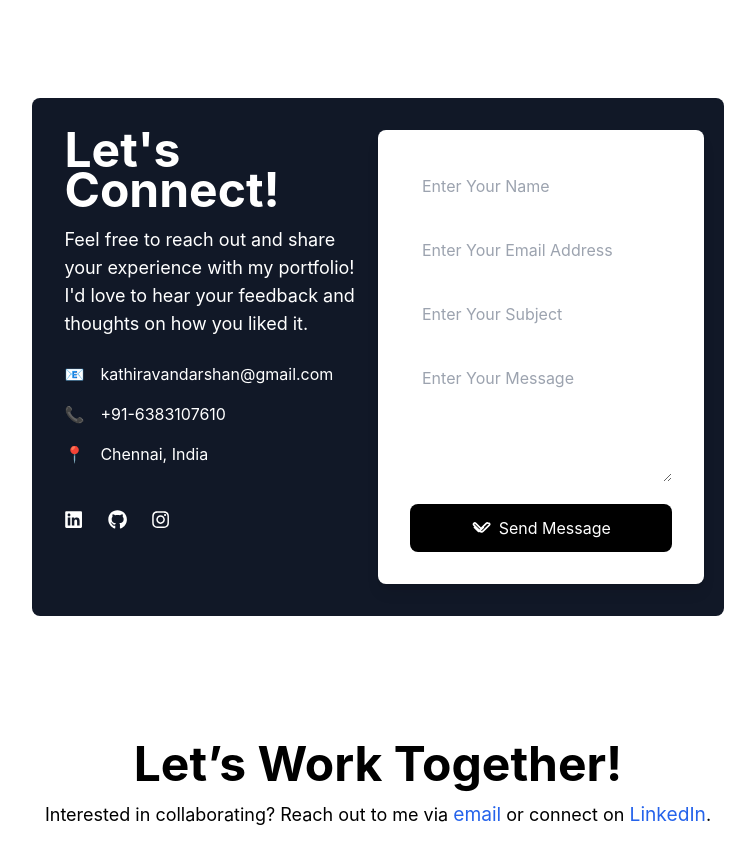
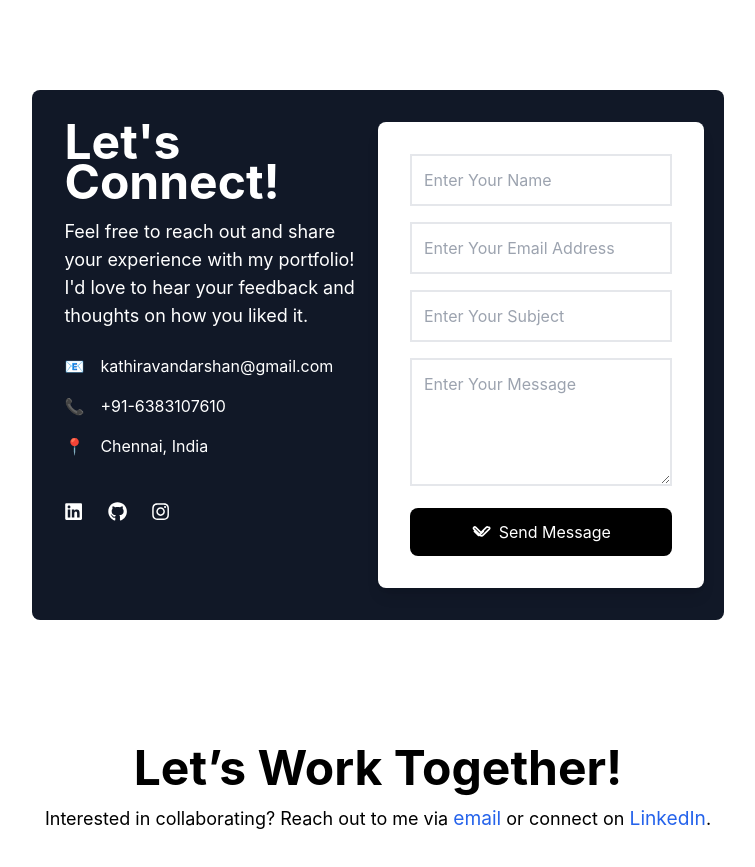
Before and after one commit to darshankathiravan/Portfolio, a Next.js app: page / in a window 1280 px wide. Shown: the part 2440-3307 px from the top of the page, without its empty margins (262-1017 px from the left). Built offline with nearby package versions, Linux system fonts and the light colour scheme.

Commit message:
Corrected contact text color, scroll offset and image route.

```diff
--- a/src/components/ContactForm2.jsx
+++ b/src/components/ContactForm2.jsx
@@ -3,13 +3,13 @@ import React from "react";
 const ContactForm2 = ({ formData, handleChange, handleSubmit }) => {
   return (
     <div className="flex justify-center items-center">
-      <div className="w-full max-w-md p-8 bg-white rounded-lg shadow-lg">
+      <div className="w-full max-w-md p-8 bg-white rounded-lg shadow-lg text-black">
         <form onSubmit={handleSubmit} className="space-y-4">
           <input
             type="text"
             name="name"
             placeholder="Enter Your Name"
-            className="w-full p-3 bg-white"
+            className="w-full p-3 bg-white border-2"
             value={formData.name}
             onChange={handleChange}
             required
@@ -18,7 +18,7 @@ const ContactForm2 = ({ formData, handleChange, handleSubmit }) => {
             type="email"
             name="email"
             placeholder="Enter Your Email Address"
-            className="w-full p-3 bg-white"
+            className="w-full p-3 bg-white border-2"
             value={formData.email}
             onChange={handleChange}
             required
@@ -27,7 +27,7 @@ const ContactForm2 = ({ formData, handleChange, handleSubmit }) => {
             type="text"
             name="subject"
             placeholder="Enter Your Subject"
-            className="w-full p-3 bg-white"
+            className="w-full p-3 bg-white border-2"
             value={formData.subject}
             onChange={handleChange}
             required
@@ -35,7 +35,7 @@ const ContactForm2 = ({ formData, handleChange, handleSubmit }) => {
           <textarea
             name="message"
             placeholder="Enter Your Message"
-            className="w-full p-3 h-32 bg-white"
+            className="w-full p-3 h-32 bg-white border-2"
             value={formData.message}
             onChange={handleChange}
             required
--- a/src/components/Navbar.jsx
+++ b/src/components/Navbar.jsx
@@ -27,20 +27,27 @@ const Navbar = () => {
     const targetElement = document.getElementById(targetId);
 
     if (targetElement) {
-      targetElement.scrollIntoView({
+      const offset = -75; // Offset value in pixels (adjust as needed)
+      const targetPosition = targetElement.getBoundingClientRect().top + window.scrollY + offset;
+
+      window.scrollTo({
+        top: targetPosition,
         behavior: "smooth",
-        block: "start",
       });
     }
-    setIsSidebarOpen(false); // Close sidebar after scroll
+
+    setIsSidebarOpen(false);
   };
 
+
   return (
-    <nav
-      // style={{ transitionDuration: "30ms" }}
-      className="p-6 flex justify-between items-center sticky top-0 z-50 border-0 text-lg bg-PrimaryBgLight dark:bg-PrimaryBgDark"
-    >
-      <span className="text-left animate-bounce font-semibold" onClick={(e)=>handleScroll(e, "home")}>@Darshan K</span>
+    <nav className="p-6 flex justify-between items-center sticky top-0 z-50 border-0 text-lg bg-PrimaryBgLight dark:bg-PrimaryBgDark">
+      <span
+        className="text-left animate-bounce font-semibold"
+        onClick={(e) => handleScroll(e, "home")}
+      >
+        @Darshan K
+      </span>
 
       {/* Sidebar Toggle Button */}
       <button
@@ -107,7 +114,6 @@ const Navbar = () => {
           </li>
         </ul>
       </div>
-
     </nav>
   );
 };
--- a/src/components/ProjectCard2.jsx
+++ b/src/components/ProjectCard2.jsx
@@ -19,7 +19,6 @@ const iconMap = {
 };
 
 const ProjectCard2 = ({ title, imgPath, techStack }) => {
-  console.log(techStack, "skodngoksdngo");
   return (
     <section>
       <div className="flex flex-col xl:flex-row items-center justify-center dark:bg-[#080808] mx-5 overflow-hidden bg-cardbglight rounded-xl">
--- a/src/components/animations/SlideIn.jsx
+++ b/src/components/animations/SlideIn.jsx
@@ -33,7 +33,6 @@ const SlideIn = (props) => {
       }
     };
   }, []);
-  console.log(containerRef);
   return (
     <div ref={containerRef}>
       <motion.div
--- a/src/pages/HomePage.jsx
+++ b/src/pages/HomePage.jsx
@@ -11,7 +11,7 @@ import ProfileCard from "@/sections/ProfileCard";
 const HomePage = () => {
   return (
     <div>
-      <main className="py-14 mx-auto px-5 md:px-16 xl:px-5" id="home">
+      <main className="py-5 sm:py-14 mx-auto px-5 md:px-16 xl:px-5" id="home">
         {/* Header Section */}
         <aside>
           <SocialSidebar />
@@ -20,7 +20,7 @@ const HomePage = () => {
         <h1 className="text-primary dark:text-PrimaryTextDark my-4">Darshan</h1>
         <TypingEffect
           tag="h3"
-          className="md:mt-6 text-SecondaryTextLight dark:text-[#3ccf91]"
+          className="md:mt-6 text-SecondaryTextLight dark:text-[#3ccf91] h-8"
         >
           Software Developer
         </TypingEffect>
--- a/src/sections/ProfileCard.jsx
+++ b/src/sections/ProfileCard.jsx
@@ -75,7 +75,7 @@ const ProfileCard = () => {
         >
           <a
             className="flex justify-center"
-            href="/assets/about/resume.pdf"
+            href="/assets/about/RESUME.pdf"
             download="Darshan_K.pdf"
           >
             <CgNotes className="mt-1 mx-1" />
--- a/src/sections/TechStackCard.jsx
+++ b/src/sections/TechStackCard.jsx
@@ -39,7 +39,7 @@ const TechStackCard = () => {
 
   return (
     <div className="bg-cardbglight text-white  py-10 rounded-lg m-5 md:m-16">
-      <TypingEffect tag="h2" className="my-5 font-bold text-center">
+      <TypingEffect tag="h2" className="my-5 font-bold text-center h-10">
         My TechStack
       </TypingEffect>
       <div className="flex flex-wrap justify-center">
```
